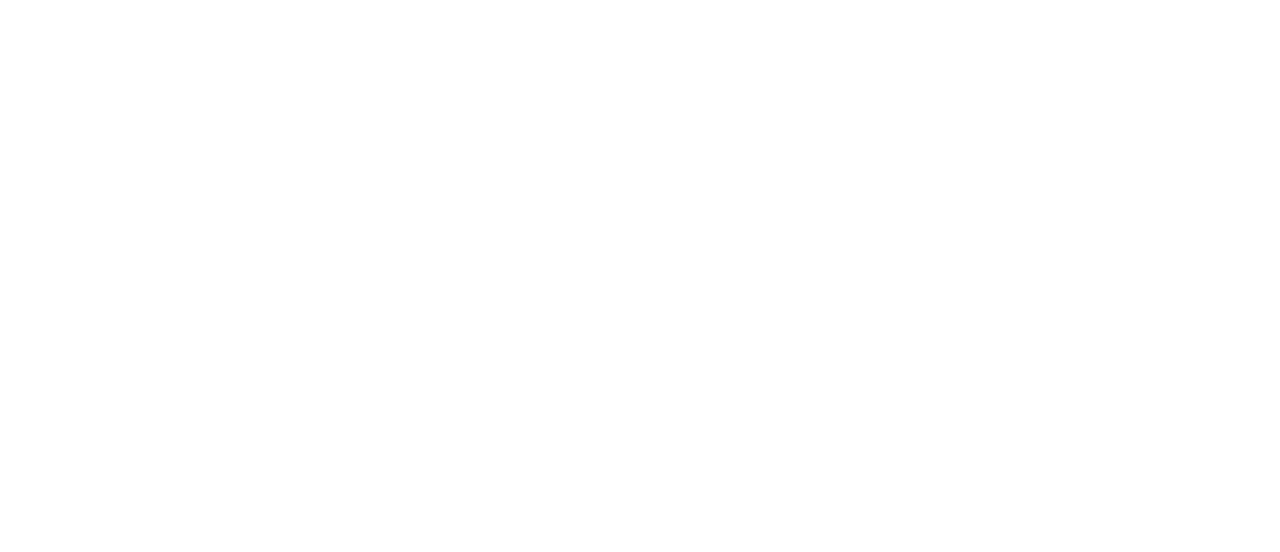
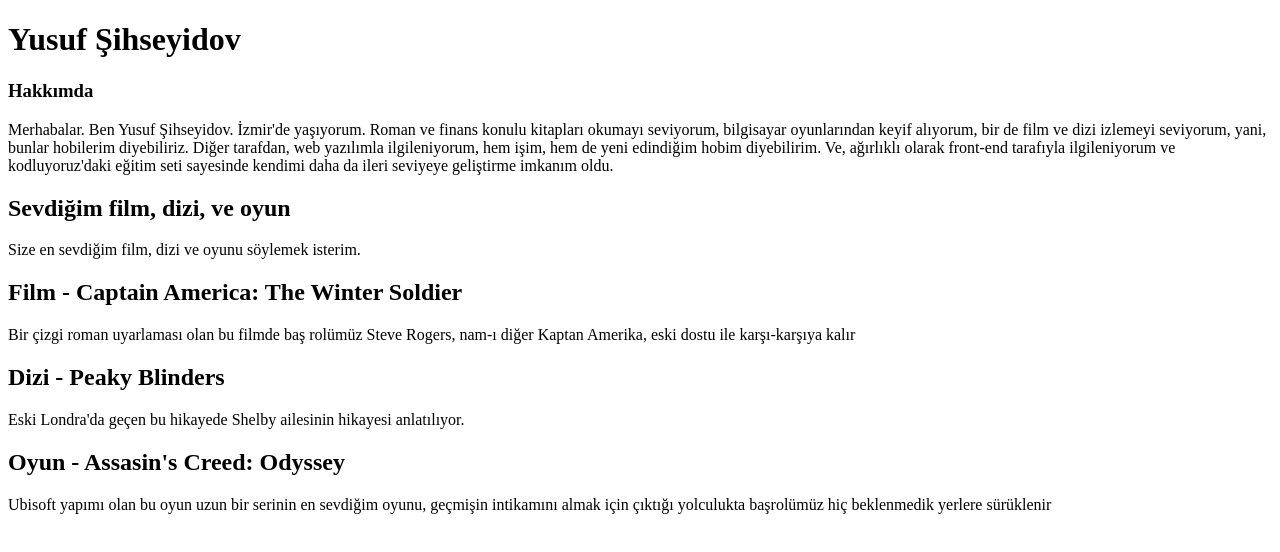
Before and after one commit to YusifShikhseyidov/kodluyoruzIlkRepo, a plain HTML site: page index.html in a window 1280 px wide. Drawn offline with Linux system fonts and the light colour scheme.

Commit message:
Websayfamı ilk kez şekillendirdim

```diff
--- a/index.html
+++ b/index.html
@@ -7,6 +7,26 @@
     <title>Document</title>
 </head>
 <body>
+    <h1>Yusuf Şihseyidov</h1>
 
+    <h3>Hakkımda</h3>
+
+    <p>
+        Merhabalar. Ben Yusuf Şihseyidov. İzmir'de yaşıyorum. Roman ve finans konulu kitapları okumayı seviyorum, bilgisayar oyunlarından keyif alıyorum, bir de film ve dizi
+        izlemeyi seviyorum, yani, bunlar hobilerim diyebiliriz. Diğer tarafdan, web yazılımla ilgileniyorum, hem işim, hem de yeni edindiğim hobim diyebilirim. Ve, ağırlıklı
+        olarak front-end tarafıyla ilgileniyorum ve kodluyoruz'daki eğitim seti sayesinde kendimi daha da ileri seviyeye geliştirme imkanım oldu.
+    </p>
+
+    <h2>Sevdiğim film, dizi, ve oyun</h2>
+
+    <p>
+        Size en sevdiğim film, dizi ve oyunu söylemek isterim.
+    </p>
+    <h2>Film - Captain America: The Winter Soldier</h2>
+    <p>Bir çizgi roman uyarlaması olan bu filmde baş rolümüz Steve Rogers, nam-ı diğer Kaptan Amerika, eski dostu ile karşı-karşıya kalır</p>
+    <h2>Dizi - Peaky Blinders</h2>
+    <p>Eski Londra'da geçen bu hikayede Shelby ailesinin hikayesi anlatılıyor.</p>
+    <h2>Oyun - Assasin's Creed: Odyssey</h2>
+    <p>Ubisoft yapımı olan bu oyun uzun bir serinin en sevdiğim oyunu, geçmişin intikamını almak için çıktığı yolculukta başrolümüz hiç beklenmedik yerlere sürüklenir</p>
 </body>
 </html>
```
